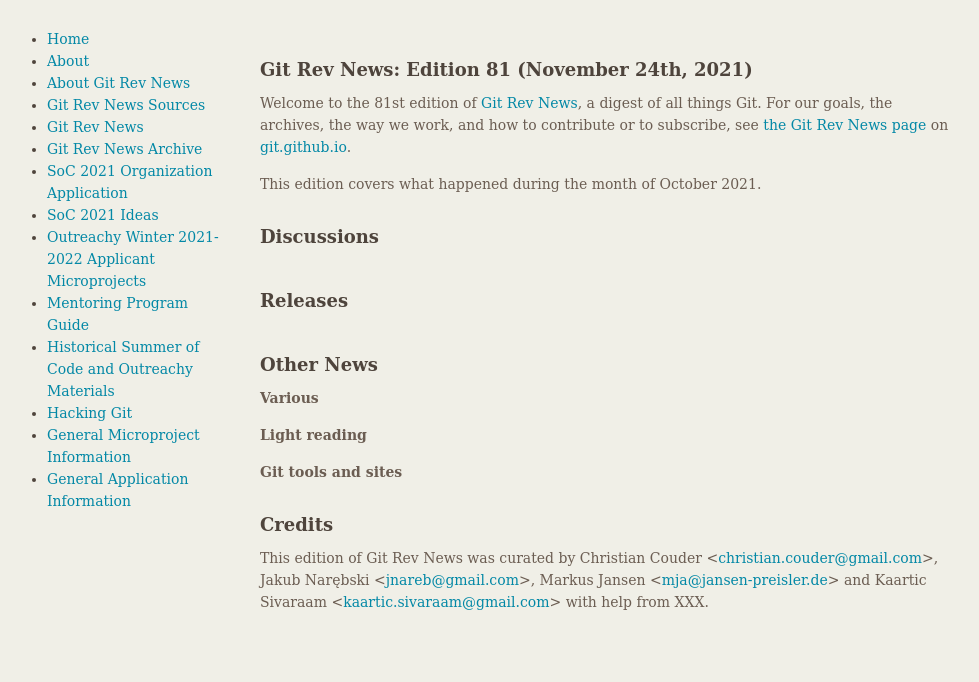
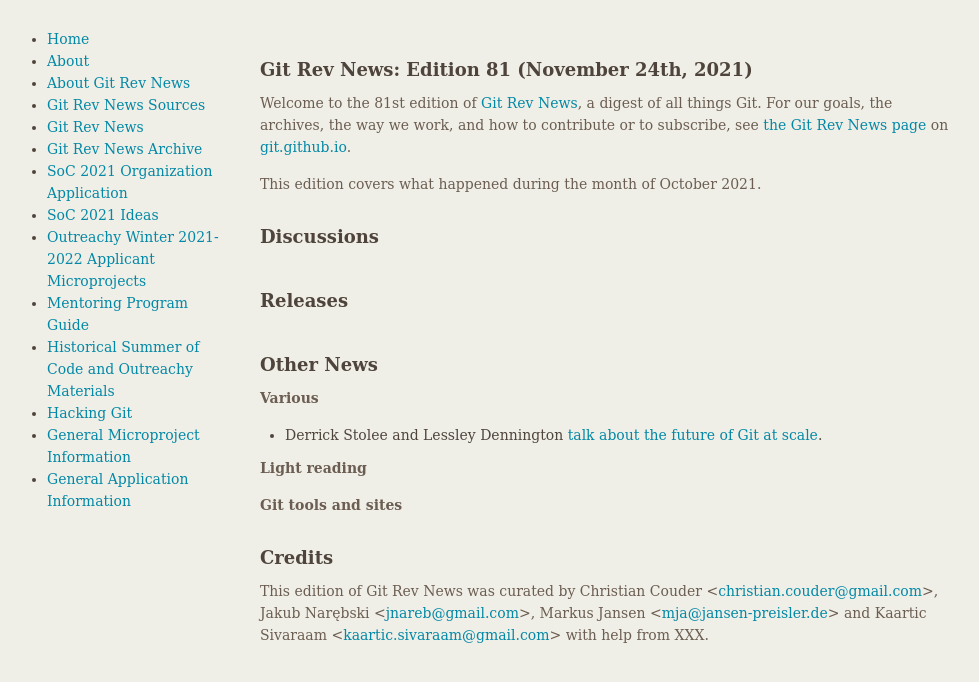
Before and after one commit to git/git.github.io, a Jekyll site: the page built from rev_news/drafts/edition-81.md, in a window 1280 px wide. Shown: the top 682 px of the page, without its empty margins (149-1128 px from the left). Built offline with Jekyll 4.4.1, drawn with Linux system fonts in a browser that asks for light colours.

Commit message:
Rev News: link to Stolee's and Lessley's newest talk
Signed-off-by: Johannes Schindelin <johannes.schindelin@gmx.de>

```diff
--- a/rev_news/drafts/edition-81.md
+++ b/rev_news/drafts/edition-81.md
@@ -40,6 +40,7 @@
 
 __Various__
 
+* Derrick Stolee and Lessley Dennington [talk about the future of Git at scale](https://www.youtube.com/watch?v=pXdabSCz4JA).
 
 __Light reading__
 
```
